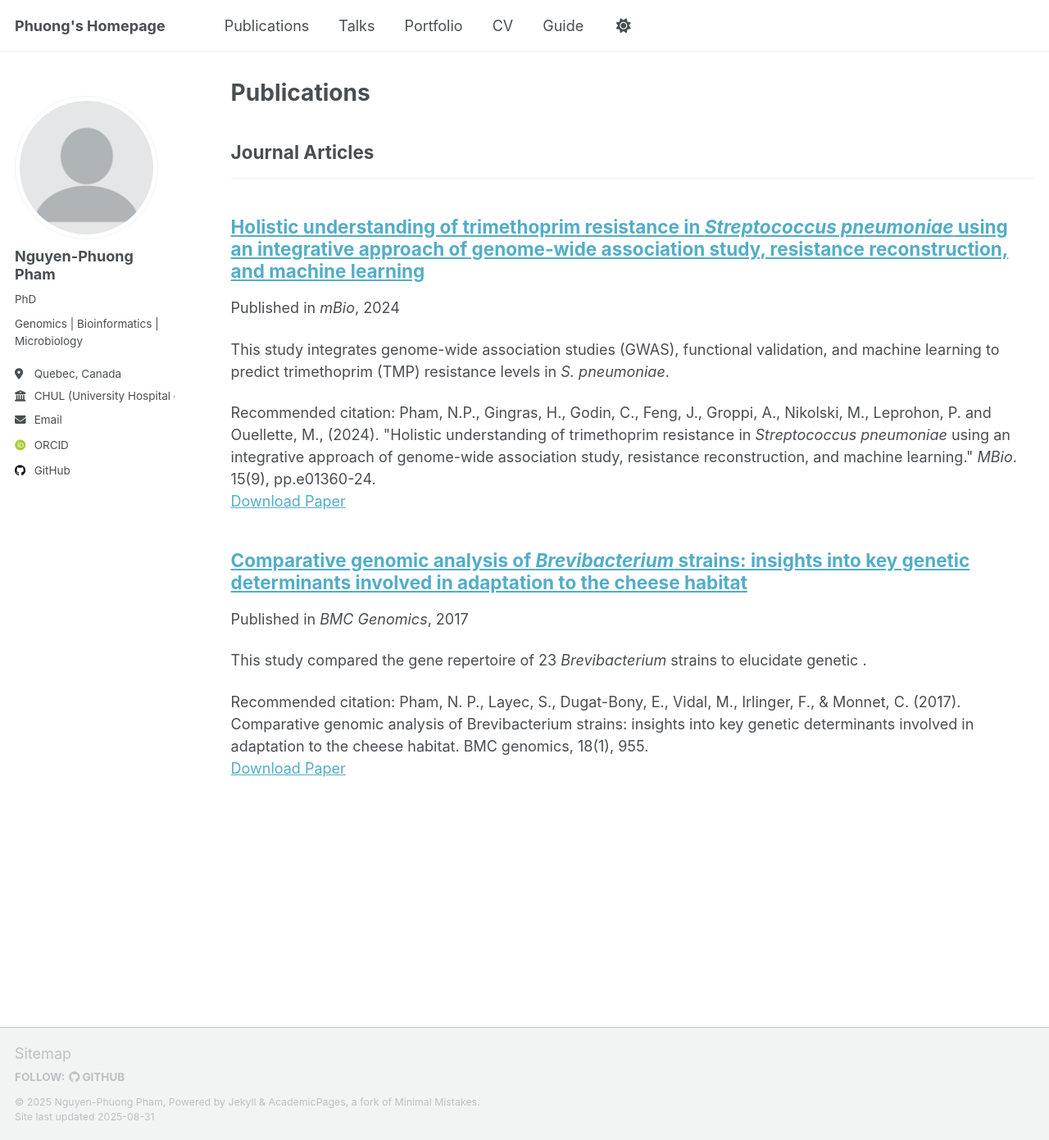
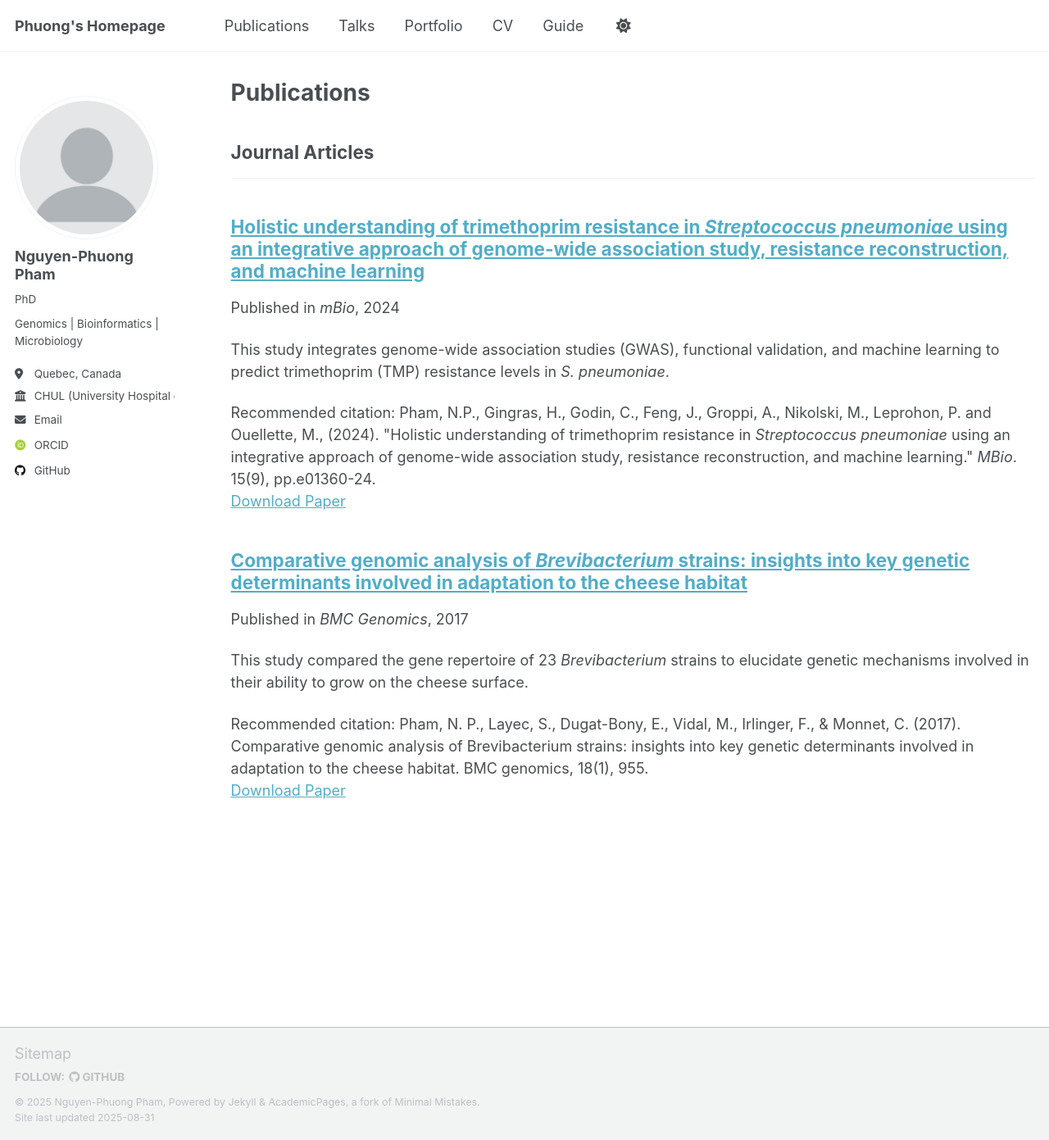
Before and after one commit to phng3001/phng3001.github.io, a Jekyll site: the page built from _pages/publications.html, in a window 1280 px wide and 1391 px high. Shown: the whole window at 82% size. Built offline with Jekyll 4.4.1, drawn with Linux system fonts in a browser that asks for light colours; some web fonts are replaced; a script that is not in the unit is left out.

Commit message:
Update 2017-12-07-BMC-Genomics.md

```diff
--- a/_publications/2017-12-07-BMC-Genomics.md
+++ b/_publications/2017-12-07-BMC-Genomics.md
@@ -2,8 +2,8 @@
 title: "Comparative genomic analysis of <i>Brevibacterium</i> strains: insights into key genetic determinants involved in adaptation to the cheese habitat"
 collection: publications
 category: manuscripts
-permalink: /publication/2017-12-07-BMC-Genomics.md
-excerpt: 'This study compared the gene repertoire of 23 <i>Brevibacterium</i> strains to elucidate genetic .'
+permalink: /publication/2017-12-07-BMC-Genomics
+excerpt: 'This study compared the gene repertoire of 23 <i>Brevibacterium</i> strains to elucidate genetic mechanisms involved in their ability to grow on the cheese surface.'
 date: 2017-12-07
 venue: 'BMC Genomics'
 paperurl: 'https://bmcgenomics.biomedcentral.com/articles/10.1186/s12864-017-4322-1'
@@ -15,6 +15,5 @@ Brevibacterium strains are widely used for the manufacturing of surface-ripened
 
 Results
 The genomes of 23 Brevibacterium strains, including twelve strains isolated from cheeses, were compared for their gene repertoire involved in salt tolerance, iron acquisition, bacteriocin production and the ability to use the energy compounds present in cheeses. All or almost all the genomes encode the enzymes involved in ethanol, acetate, lactate, 4-aminobutyrate and glycerol catabolism, and in the synthesis of the osmoprotectants ectoine, glycine-betaine and trehalose. Most of the genomes contain two contiguous genes encoding extracellular proteases, one of which was previously characterized for its activity on caseins. Genes encoding a secreted triacylglycerol lipase or involved in the catabolism of galactose and D-galactonate or in the synthesis of a hydroxamate-type siderophore are present in part of the genomes. Numerous Fe3+/siderophore ABC transport components are present, part of them resulting from horizontal gene transfers. Two cheese-associated strains have also acquired catecholate-type siderophore biosynthesis gene clusters by horizontal gene transfer. Predicted bacteriocin biosynthesis genes are present in most of the strains, and one of the corresponding gene clusters is located in a probable conjugative transposon that was only found in cheese-associated strains.
-
 Conclusions
 Brevibacterium strains show differences in their gene repertoire potentially involved in the ability to grow on the cheese surface. Part of these differences can be explained by different phylogenetic positions or by horizontal gene transfer events. Some of the distinguishing features concern biotic interactions with other strains such as the secretion of proteases and triacylglycerol lipases, and competition for iron or bacteriocin production. In the future, it would be interesting to take the properties deduced from genomic analyses into account in order to improve the screening and selection of Brevibacterium strains, and their association with other ripening culture components.
```
